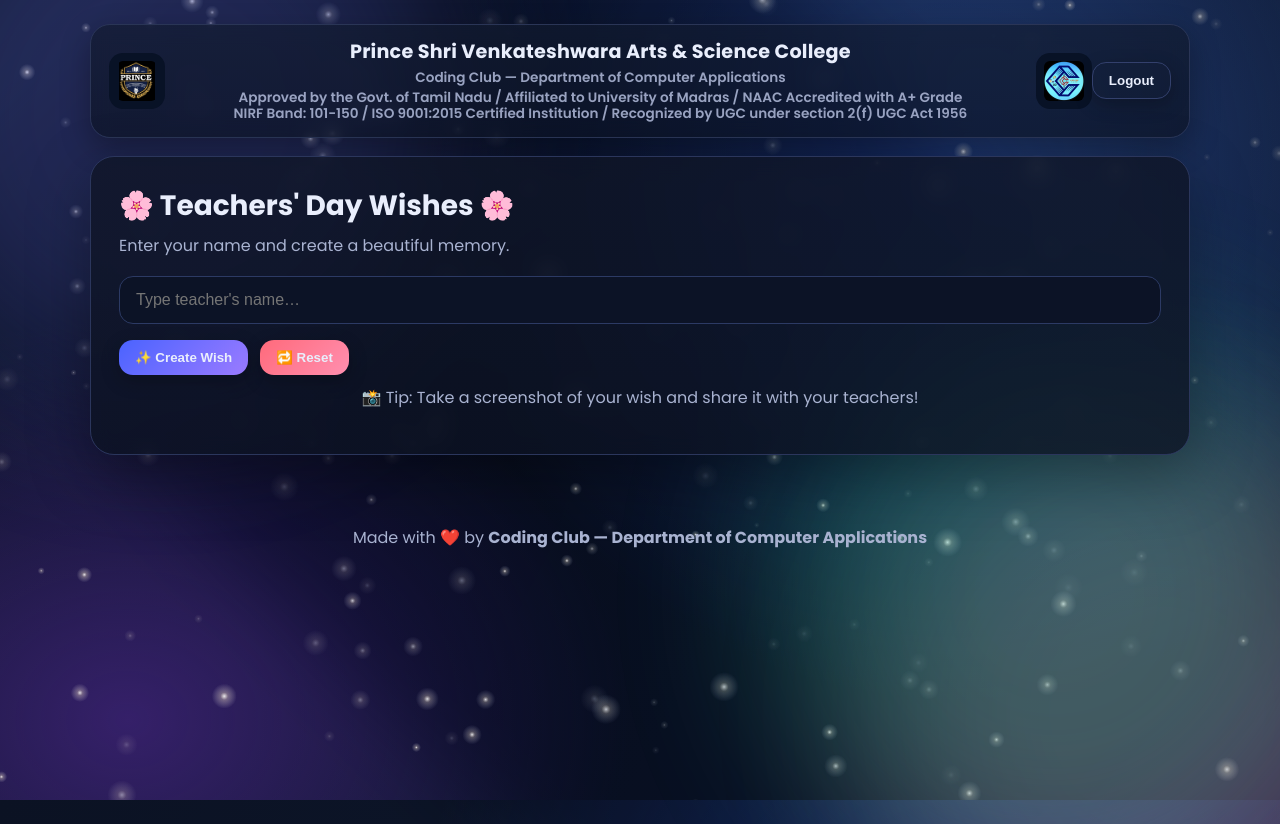
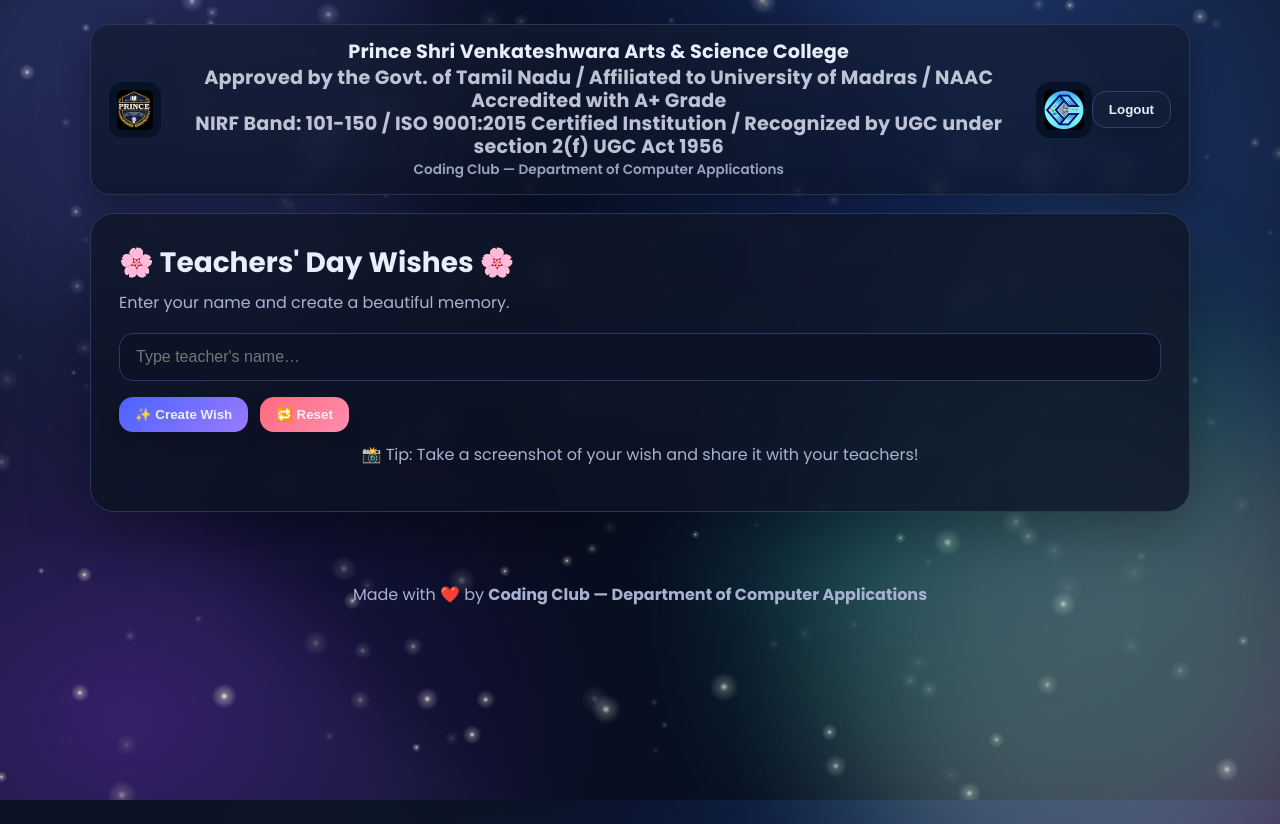
Before and after one commit to Afrose-2314/wishes2, a plain HTML site: page index.html in a window 1280 px wide. Drawn offline with Linux system fonts and the light colour scheme.

Commit message:
Update index.html

```diff
--- a/index.html
+++ b/index.html
@@ -24,7 +24,7 @@
       align-items: center;
       justify-content: space-between;
       width: 100%;
-      gap: 5px; /* gap reduce panniten */
+      gap: 3px; /* gap reduce panniten */
     }
 
     .brand-text {
@@ -51,7 +51,7 @@
     }
 
     .logo {
-      height: 55px; /* konjam size reduce panniten */
+      height: 58px; /* konjam size reduce panniten */
       width: auto;
     }
 
@@ -86,13 +86,13 @@
       <!-- Middle: Text -->
       <div class="brand-text">
         <h1>Prince Shri Venkateshwara Arts & Science College</h1>
-        <p>Coding Club — Department of Computer Applications</p>
-        <p class="brand-extra">
+        <h1 class="brand-extra">
           Approved by the Govt. of Tamil Nadu / Affiliated to University of Madras /
           NAAC Accredited with A+ Grade<br>
           NIRF Band: 101-150 / ISO 9001:2015 Certified Institution /
           Recognized by UGC under section 2(f) UGC Act 1956
-        </p>
+        </h1>
+         <p>Coding Club — Department of Computer Applications</p>
       </div>
 
       <!-- Right: Coding Club Logo -->
```
